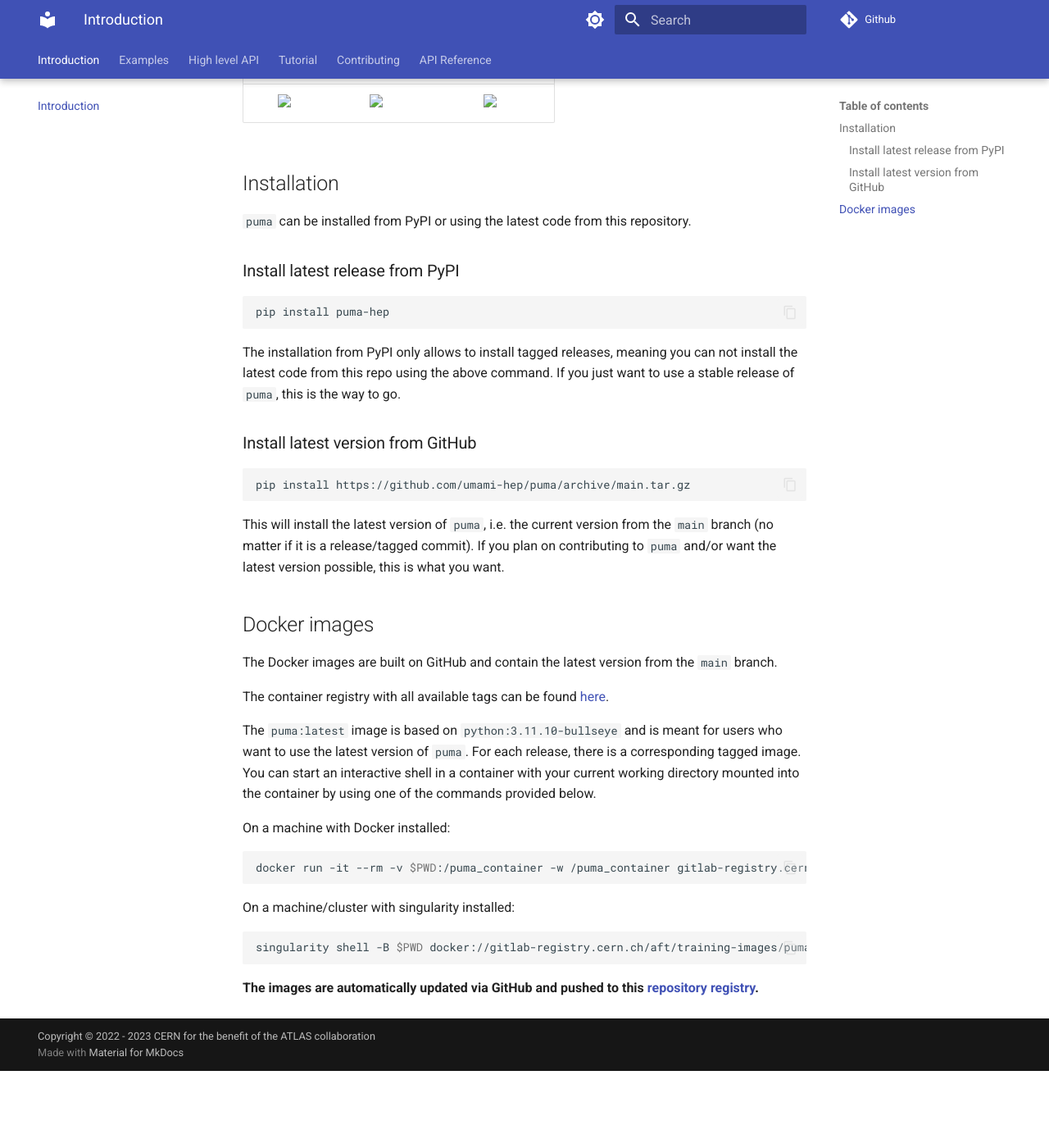
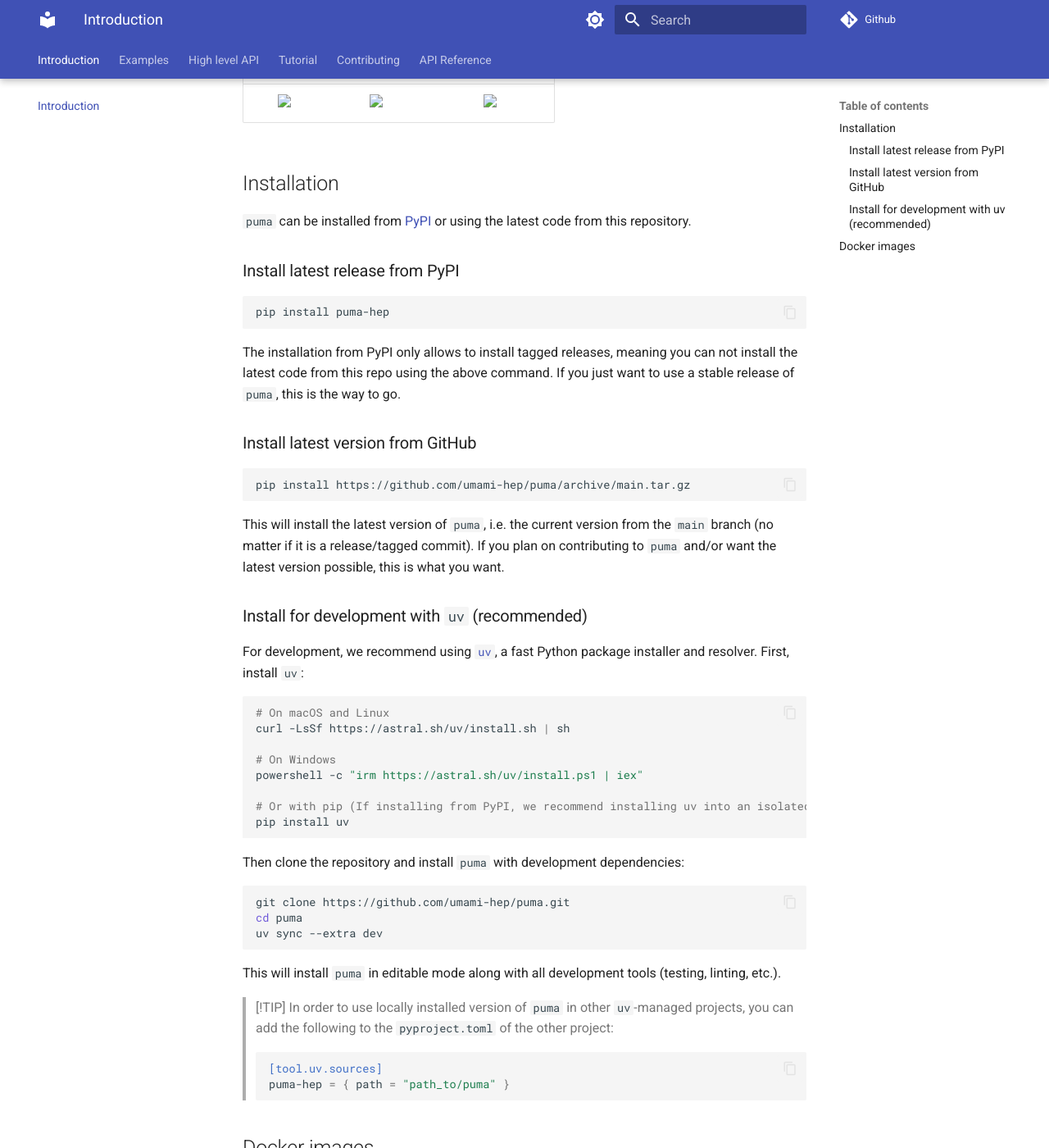
Before and after one commit to umami-hep/puma, an MkDocs documentation site: the page built from docs/index.md, in a window 1280 px wide and 1400 px high, scrolled down 298 px. Shown: the whole window at 82% size. Built offline with MkDocs 1.6.1 and Material for MkDocs 9.7.7, drawn with Linux system fonts in a browser that asks for light colours; comment, search, counter and statistics services are not loaded; before the commit the page ends 1604 px from its top, so only the background shows below that.

````diff
--- a/docs/index.md
+++ b/docs/index.md
@@ -1,7 +1,8 @@
 # PUMA: Plotting UMami Api
 
-[![Code style: black](https://img.shields.io/badge/code%20style-black-000000.svg)](https://github.com/psf/black)
-[![Umami docs](https://img.shields.io/badge/info-documentation-informational)](https://umami-hep.github.io/puma/)
+[![uv](https://img.shields.io/endpoint?url=https://raw.githubusercontent.com/astral-sh/uv/main/assets/badge/v0.json)](https://github.com/astral-sh/uv)
+[![Ruff](https://img.shields.io/endpoint?url=https://raw.githubusercontent.com/astral-sh/ruff/main/assets/badge/v2.json)](https://github.com/astral-sh/ruff)
+[![PUMA Docs](https://img.shields.io/badge/info-documentation-informational)](https://umami-hep.github.io/puma/)
 [![PyPI version](https://badge.fury.io/py/puma-hep.svg)](https://badge.fury.io/py/puma-hep)
 [![DOI](https://zenodo.org/badge/DOI/10.5281/zenodo.6607414.svg)](https://doi.org/10.5281/zenodo.6607414)
 
@@ -19,7 +20,7 @@ The Python package `puma` provides a plotting API for commonly used plots in fla
 
 ## Installation
 
-`puma` can be installed from PyPI or using the latest code from this repository.
+`puma` can be installed from [PyPI](https://pypi.org/project/puma-hep/) or using the latest code from this repository.
 
 ### Install latest release from PyPI
 
@@ -41,6 +42,38 @@ This will install the latest version of `puma`, i.e. the current version
 from the `main` branch (no matter if it is a release/tagged commit).
 If you plan on contributing to `puma` and/or want the latest version possible, this
 is what you want.
+
+### Install for development with `uv` (recommended)
+
+For development, we recommend using [`uv`](https://docs.astral.sh/uv/), a fast Python package installer and resolver. First, install `uv`:
+
+```bash
+# On macOS and Linux
+curl -LsSf https://astral.sh/uv/install.sh | sh
+
+# On Windows
+powershell -c "irm https://astral.sh/uv/install.ps1 | iex"
+
+# Or with pip (If installing from PyPI, we recommend installing uv into an isolated environment)
+pip install uv
+```
+
+Then clone the repository and install `puma` with development dependencies:
+
+```bash
+git clone https://github.com/umami-hep/puma.git
+cd puma
+uv sync --extra dev
+```
+
+This will install `puma` in editable mode along with all development tools (testing, linting, etc.).
+
+> [!TIP]
+> In order to use locally installed version of `puma` in other `uv`-managed projects, you can add the following to the `pyproject.toml` of the other project:
+> ```toml
+> [tool.uv.sources]
+> puma-hep = { path = "path_to/puma" }
+> ```
 
 ## Docker images
 
--- a/pyproject.toml
+++ b/pyproject.toml
@@ -5,10 +5,10 @@ authors = [{name="Joschka Birk"}, {name="Alexander Froch"}, {name="Manuel Guth"}
 dynamic = ["version"]
 license = {text = "MIT"}
 readme = "README.md"
-requires-python = ">=3.10,<3.12"
+requires-python = ">=3.11,<3.15"
 
 dependencies = [
-    "atlas-ftag-tools==0.3.1",
+    "atlas-ftag-tools==0.3.2",
     "atlasify>=0.8.0",
     "h5py>=3.14.0",
     "ipython>=8.37.0",
````
Also changed, not shown: CONTRIBUTING.md (+8 -29 lines), changelog.md (+2 -0 lines), 4 other files.
